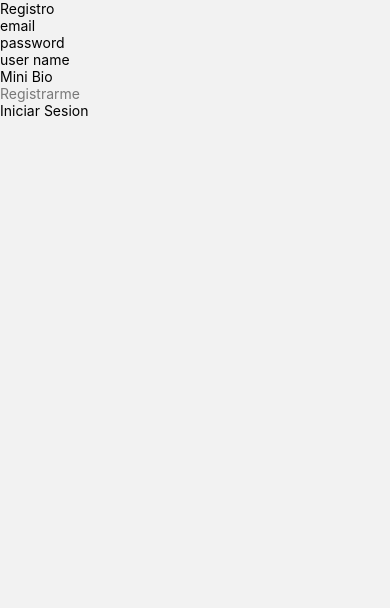
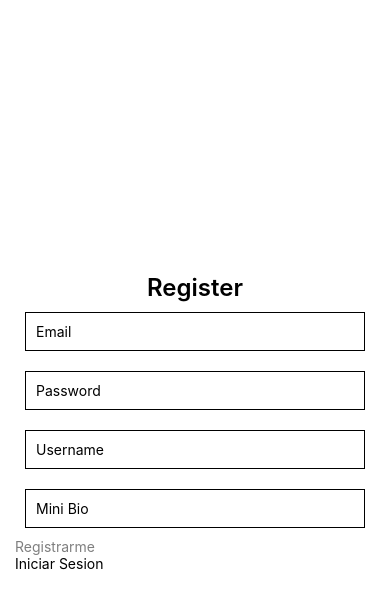
Before and after one commit to malenabensadon/proyecto-integrador3, a React Native app: screen /Register in a window 390 px wide. Shown: the top 608 px of the page. Built offline with nearby package versions, Linux system fonts and the light colour scheme; no server answers.

Commit message:
estilo, icons, etc

```diff
--- a/src/components/HomeMenu/HomeMenu.js
+++ b/src/components/HomeMenu/HomeMenu.js
@@ -1,5 +1,6 @@
 import {Ionicons} from '@expo/vector-icons';
 import {MaterialIcons} from '@expo/vector-icons';
+import { Entypo, AntDesign } from '@expo/vector-icons';
 
 import { createBottomTabNavigator } from '@react-navigation/bottom-tabs';
 
@@ -13,9 +14,15 @@ function HomeMenu(){
 
     return (
         <Tab.Navigator screenOptions={{tabBarShowLabel: false}}>
-            <Tab.Screen name="Home" component={ Home } />
-            <Tab.Screen name="NewPost" component={ NewPost } />
-            <Tab.Screen name="Profile" component={ Profile } />
+            <Tab.Screen name="Home" component={ Home } options={
+                    {tabBarIcon: ()=> <AntDesign name="home" size={24} color="black" />}
+                }/>
+            <Tab.Screen name="NewPost" component={ NewPost } options={
+                    {tabBarIcon: ()=> <AntDesign name="pluscircleo" size={24} color="black" /> }
+                }/>
+            <Tab.Screen name="Profile" component={ Profile } options={
+                    {tabBarIcon: ()=> <AntDesign name="user" size={24} color="black" /> }
+                }/>
         </Tab.Navigator>
     )
 
--- a/src/screens/Home/Home.js
+++ b/src/screens/Home/Home.js
@@ -1,21 +1,20 @@
 import React, { Component } from 'react';
-import {auth, db} from '../../firebase/config';
-import {Text, View, FlatList, TouchableOpacity} from 'react-native';
+import { auth, db } from '../../firebase/config';
+import { Text, View, FlatList, TouchableOpacity } from 'react-native';
 import { StyleSheet } from 'react-native-web';
 import NewPost from '../NewPost/NewPost';
 import Post from '../../components/Post/Post'
 import Navbar from '../../components/Navbar/Navbar';
 
-class Home extends Component{
-    constructor(){
+class Home extends Component {
+    constructor() {
         super();
         this.state = {
-            posts:[]
+            posts: []
         }
     }
 
-
-    componentDidMount(){
+    componentDidMount() {
         db.collection('posts').orderBy('createdAt', 'desc').onSnapshot(
             docs => {
                 let posts = [];
@@ -32,58 +31,55 @@ class Home extends Component{
         )
     }
 
-    logout(){
+    logout() {
         auth.signOut()
-        .then(()=> this.props.navigation.navigate("Login"))
+            .then(() => this.props.navigation.navigate("Login"))
     }
 
-
-
-    render(){
-        return(
+    render() {
+        return (
 
             <>
-             <Navbar/>
-                <Text style={styles.titulos}>Home</Text>
+                <Navbar />
+               {/*  <Text style={styles.titulos}>Home</Text>
                 <Text style={styles.titulos}>Lista de posteos </Text>
 
-                <TouchableOpacity onPress={ () => this.props.navigation.navigate('NewPost')}>
+                <TouchableOpacity onPress={() => this.props.navigation.navigate('NewPost')}>
                     <Text style={styles.titulos}>New Post</Text>
+                </TouchableOpacity> */}
+
+                <FlatList style={styles.fondo}
+                    data={this.state.posts}
+                    keyExtractor={onePost => onePost.id.toString()}
+                    renderItem={({ item }) => <Post postData={item} />}
+                />
+                <TouchableOpacity onPress={() => this.logout()} >
+                    <Text style={styles.logout}>Log out</Text>
                 </TouchableOpacity>
-
-                <FlatList  style={styles.fondo}
-                    data={this.state.posts}
-                    keyExtractor={ onePost => onePost.id.toString()}
-                    renderItem={ ({item}) => <Post postData={item} />}
-                />
-                 <TouchableOpacity  onPress={ () => this.logout()} >
-                    <Text style={styles.logout}>Log out</Text>
-                 </TouchableOpacity>
             </>
-
 
         )
     }
 
 }
 const styles = StyleSheet.create({
-    fondo:{
+    fondo: {
         backgroundColor: 'black'
 
     },
-    logout:{
+    logout: {
         color: 'white',
         backgroundColor: 'black'
 
     },
-    titulos:{
+    titulos: {
         color: 'white',
-        backgroundColor: 'black'
+        backgroundColor: 'black',
+        flex: 1
 
 
     }
 
-
 })
 
 export default Home;
--- a/src/screens/Login/Login.js
+++ b/src/screens/Login/Login.js
@@ -55,11 +55,13 @@ class Login extends Component {
 
     render(){
         return(
+
+
             <View style={style.container}>
                 <Text style={style.title}>Login</Text>
                 <View>
                    <TextInput  style={style.input}
-                       placeholder='email'
+                       placeholder='Email'
                        keyboardType='email-address'
                        onChangeText={ text => this.setState({email:text}) }
                        value={this.state.email}
@@ -68,7 +70,7 @@ class Login extends Component {
                         <Text> {this.state.errors.message} </Text>
                     )}
                     <TextInput  style={style.input}
-                        placeholder='password'
+                        placeholder='Password'
                         keyboardType='default'
                         onChangeText={ text => this.setState({pass:text}) }
                         value={this.state.pass}
--- a/src/screens/Register/Register.js
+++ b/src/screens/Register/Register.js
@@ -70,11 +70,11 @@ class Register extends Component {
 
     render(){
         return(
-            <View>
-                <Text>Registro</Text>
+            <View style={style.container}>
+                <Text style={style.title}>Register</Text>
                 <View>
-                    <TextInput
-                        placeholder='email'
+                    <TextInput  style={style.input}
+                        placeholder='Email'
                         keyboardType='email-address'
                         onChangeText={ text => this.setState({email:text}) }
                         value={this.state.email}
@@ -82,8 +82,8 @@ class Register extends Component {
                     {this.state.errors.field === 'email' && (
                         <Text> {this.state.errors.message} </Text>
                     )}
-                    <TextInput
-                        placeholder='password'
+                    <TextInput  style={style.input}
+                        placeholder='Password'
                         keyboardType='default'
                         onChangeText={ text => this.setState({pass:text}) }
                         value={this.state.pass}
@@ -91,13 +91,13 @@ class Register extends Component {
                     {this.state.errors.field === 'password' && (
                         <Text> {this.state.errors.message} </Text>
                     )}
-                    <TextInput
-                        placeholder='user name'
+                    <TextInput  style={style.input}
+                        placeholder='Username'
                         keyboardType='default'
                         onChangeText={ text => this.setState({userName:text}) }
                         value={this.state.userName}
                     />
-                    <TextInput
+                    <TextInput  style={style.input}
                         placeholder='Mini Bio'
                         keyboardType='default'
                         onChangeText={ text => this.setState({bio:text}) }
@@ -120,15 +120,51 @@ class Register extends Component {
                             this.state.email === '' || this.state.pass === ''
                         }
                     >
-                        <Text>Registrarme</Text>
+                        <Text style={style.text}>Registrarme</Text>
                     </TouchableOpacity>
-                    <Text onPress={ () => this.props.navigation.navigate('Login')} >Iniciar Sesion</Text>
+                    <Text onPress={ () => this.props.navigation.navigate('Login')} style={style.btnLoginTxt}>Iniciar Sesion</Text>
                 </View>
             </View>
         )
     }
 
 }
+const style = StyleSheet.create({
+    container: {
+        flex: 1,
+        backgroundColor: 'white',
+        color: 'rgb(255,255,255)',
+        padding: 15,
+        justifyContent: 'center',
+    },
+    title: {
+        fontWeight: 600,
+        color: 'black',
+        fontSize: 24,
+        textAlign: 'center'
+    },
+    btnLogin: {
+        borderStyle: 'solid',
+        borderWidth: 1,
+        borderColor: 'rgb(213, 42, 153)',
+        backgroundColor: 'rgb(0,0,0)',
+        margin: 10,
+        padding: 10,
+        textAlign: 'right'
+    },
+    btnLoginTxt: {
+        color: 'black'
+    },
+    input: {
+        color: 'rgb(0,0,0)',
+        borderStyle: 'solid',
+        borderWidth: 1,
+        borderColor: 'rgb(0,0,0)',
+        backgroundColor: 'rgb(255,255,255)',
+        padding: 10,
+        margin: 10
+    }
+});
 
 
 export default Register;
```
Also changed, not shown: src/components/Post/Post.js (+59 -39 lines), assets/corazon.png (added).
